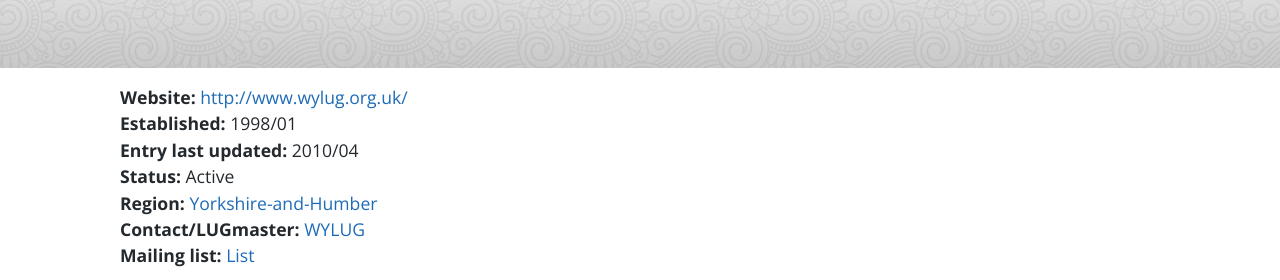
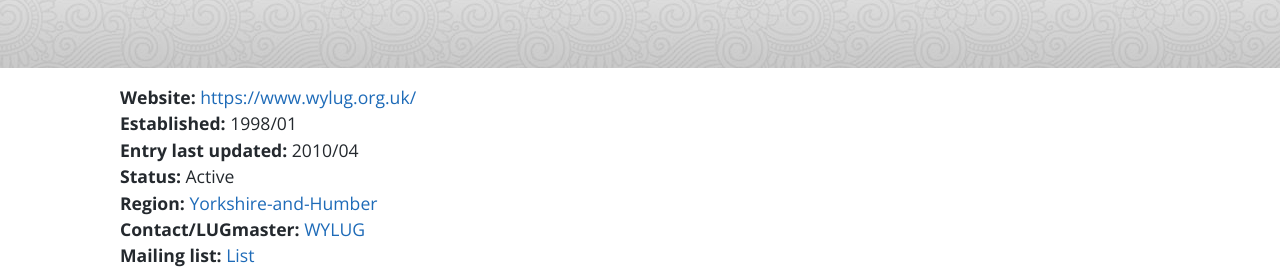
Before and after one commit to lugorguk/lug.org.uk-website, a Jekyll site: the page built from _posts/0000-01-01-West Yorkshire.md, in a window 1280 px wide. Shown: the part 181-461 px from the top of the page. Built offline with Jekyll 4.4.1, drawn with Linux system fonts in a browser that asks for light colours; some of the changed lines change nothing that is shown; grey boxes are pictures that could not be loaded.

Commit message:
updated to https links

```diff
--- a/_posts/0000-01-01-West Yorkshire.md
+++ b/_posts/0000-01-01-West Yorkshire.md
@@ -1,15 +1,15 @@
 ---
 layout: lug
 title: West Yorkshire
-website: http://www.wylug.org.uk/
+website: https://www.wylug.org.uk/
 established_date: 1998/01
 status: Active
 last_update: 04/2010
 categories: Yorkshire-and-Humber
-url: http://lug.org.uk/node/138
+url: https://lug.org.uk/node/138
 contact_address: mailto:wylug@wylug.org.uk
 contact: WYLUG
-mailing_list: http://www.wylug.org.uk/about/mailing-lists/
+mailing_list: https://www.wylug.org.uk/about/mailing-lists/
 permalink: lugs/Yorkshire-and-Humber/West Yorkshire/
 location:
   latitude: 53.80
```
